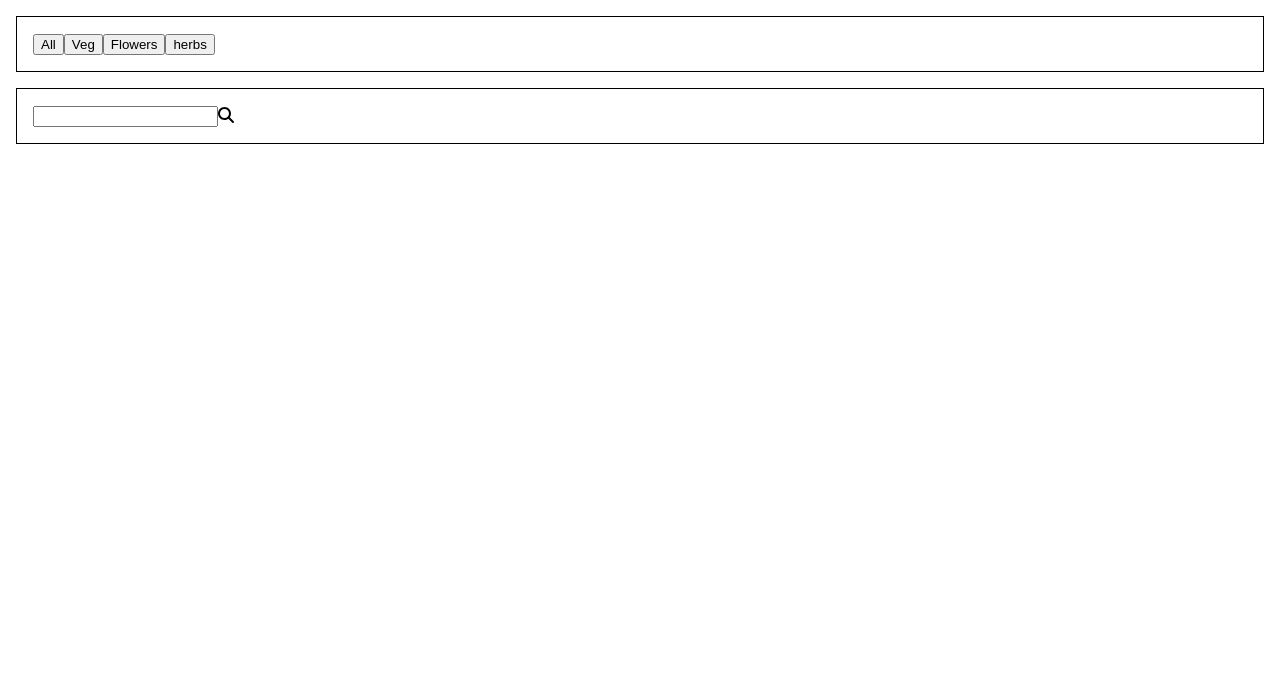
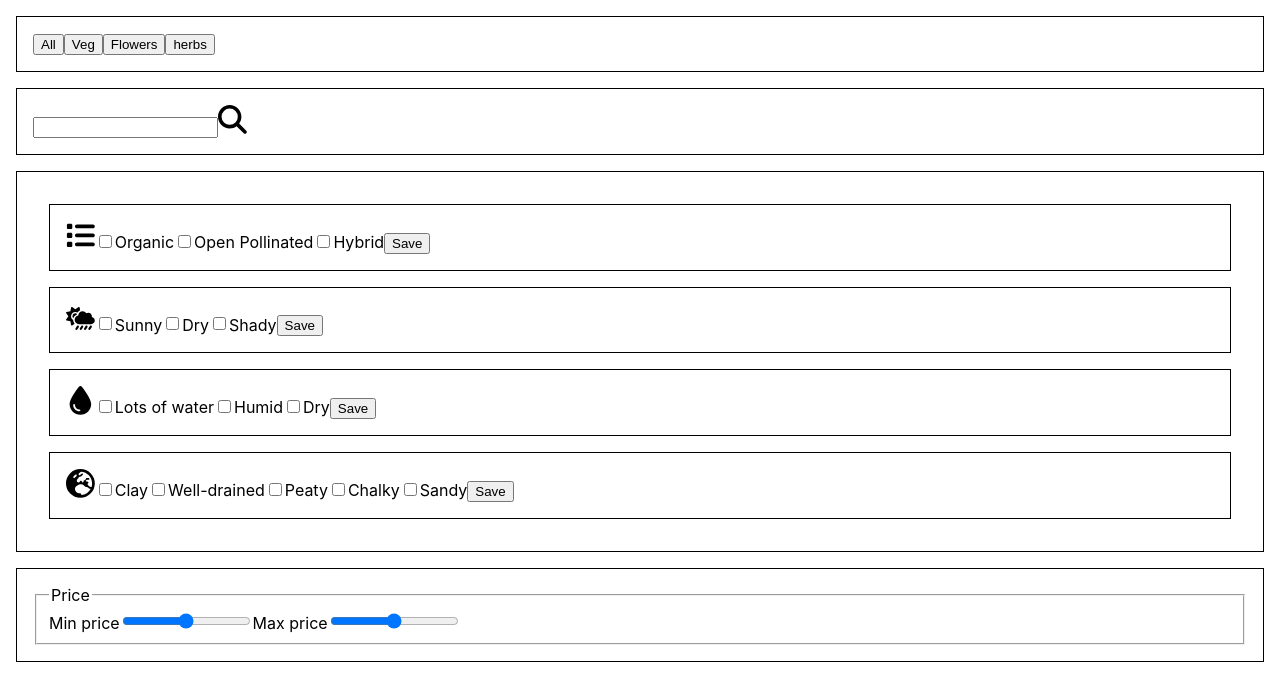
Before and after one commit to fac-23/lusan, a Next.js app: page /allseeds in a window 1280 px wide. Shown: the top 700 px of the page. Built offline with nearby package versions, Linux system fonts and the light colour scheme.

Commit message:
added category, subcategory, search bac and price filters to filter page
Co-authored-by: Milly <62570785+millipede-cpu@users.noreply.github.com>
Co-authored-by: Juliette <53294140+julietteorpen@users.noreply.github.com>

```diff
--- /dev/null
+++ b/components/conditionFilters.jsx
@@ -0,0 +1,85 @@
+import Link from "next/link";
+import React from "react";
+import { FontAwesomeIcon } from "@fortawesome/react-fontawesome";
+import {
+  faCloudSunRain,
+  faList,
+  faDroplet,
+  faEarthEurope,
+} from "@fortawesome/free-solid-svg-icons";
+
+export default function ConditionFilters() {
+  return (
+    <div className="box">
+      <form method="POST" action="/api/condition-filters">
+        <div className="box">
+          <FontAwesomeIcon className="icon" icon={faList} />
+          <input type="checkbox" id="type" value="organic" name="type" />
+          <label htmlFor="type">Organic</label>
+
+          <input type="checkbox" id="type" value="openPollinated" name="type" />
+          <label htmlFor="type">Open Pollinated</label>
+
+          <input type="checkbox" id="type" value="hybrid" name="type" />
+          <label htmlFor="type">Hybrid</label>
+
+          <button type="submit">Save</button>
+        </div>
+      </form>
+
+      <form method="POST" action="/api/condition-filters">
+        <div className="box">
+          <FontAwesomeIcon className="icon" icon={faCloudSunRain} />
+          <input type="checkbox" id="climate" value="sunny" name="climate" />
+          <label htmlFor="type">Sunny</label>
+
+          <input type="checkbox" id="climate" value="dry" name="climate" />
+          <label htmlFor="type">Dry</label>
+
+          <input type="checkbox" id="climate" value="shady" name="climate" />
+          <label htmlFor="type">Shady</label>
+
+          <button type="submit">Save</button>
+        </div>
+      </form>
+
+      <form method="POST" action="/api/condition-filters">
+        <div className="box">
+          <FontAwesomeIcon className="icon" icon={faDroplet} />
+          <input type="checkbox" id="water" value="lotsOfWater" name="water" />
+          <label htmlFor="type">Lots of water</label>
+
+          <input type="checkbox" id="water" value="humid" name="water" />
+          <label htmlFor="type">Humid</label>
+
+          <input type="checkbox" id="water" value="dry" name="water" />
+          <label htmlFor="type">Dry</label>
+
+          <button type="submit">Save</button>
+        </div>
+      </form>
+
+      <form method="POST" action="/api/condition-filters">
+        <div className="box">
+          <FontAwesomeIcon className="icon" icon={faEarthEurope} />
+          <input type="checkbox" id="soil" value="clay" name="soil" />
+          <label htmlFor="type">Clay</label>
+
+          <input type="checkbox" id="soil" value="wellDrained" name="soil" />
+          <label htmlFor="type">Well-drained</label>
+
+          <input type="checkbox" id="soil" value="peaty" name="soil" />
+          <label htmlFor="type">Peaty</label>
+
+          <input type="checkbox" id="soil" value="chalky" name="soil" />
+          <label htmlFor="type">Chalky</label>
+
+          <input type="checkbox" id="soil" value="sandy" name="soil" />
+          <label htmlFor="type">Sandy</label>
+
+          <button type="submit">Save</button>
+        </div>
+      </form>
+    </div>
+  );
+}
--- /dev/null
+++ b/components/priceFilters.jsx
@@ -0,0 +1,34 @@
+import Link from "next/link";
+import React from "react";
+
+export default function PriceFilters() {
+  return (
+    <div className="box">
+      <fieldset>
+        <legend>Price</legend>
+        <label htmlFor="min-price">
+          Min price
+          <input
+            type="range"
+            id="min-price"
+            min="0.5"
+            max="9"
+            step="0.25"
+            value="value"
+          />
+        </label>
+        <label htmlFor="max-price">
+          Max price
+          <input
+            type="range"
+            id="max-price"
+            min="0.5"
+            max="9"
+            step="0.25"
+            value="value"
+          />
+        </label>
+      </fieldset>
+    </div>
+  );
+}
--- a/components/searchBar.jsx
+++ b/components/searchBar.jsx
@@ -7,7 +7,7 @@ export default function SearchBar() {
   return (
     <div className="box">
       <input type="text" Enter a crop name />
-      <FontAwesomeIcon icon={faSearch} />
+      <FontAwesomeIcon className="icon" icon={faSearch} />
     </div>
   );
 }
--- a/pages/allseeds.jsx
+++ b/pages/allseeds.jsx
@@ -1,13 +1,17 @@
-import Head from "next/head";
-import Image from "next/image";
+// import Head from "next/head";
+// import Image from "next/image";
 import CategoryFilters from "../components/categoryFilters";
 import SearchBar from "../components/searchBar";
+import ConditionFilters from "../components/conditionFilters";
+import PriceFilters from "../components/priceFilters";
 
 export default function AllSeeds() {
   return (
     <div>
       <CategoryFilters></CategoryFilters>
       <SearchBar></SearchBar>
+      <ConditionFilters></ConditionFilters>
+      <PriceFilters></PriceFilters>
     </div>
   );
 }
--- a/styles/globals.css
+++ b/styles/globals.css
@@ -20,3 +20,8 @@ a {
   padding: 1rem;
   border: 1px solid black;
 }
+
+.icon {
+  height: 1.8rem;
+  width: 1.8rem;
+}
```
